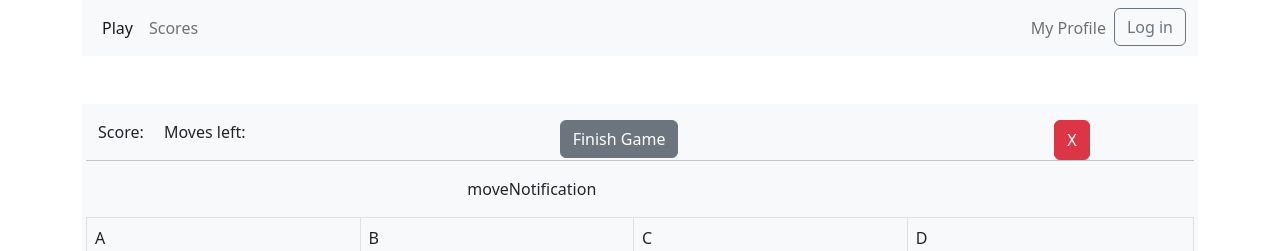
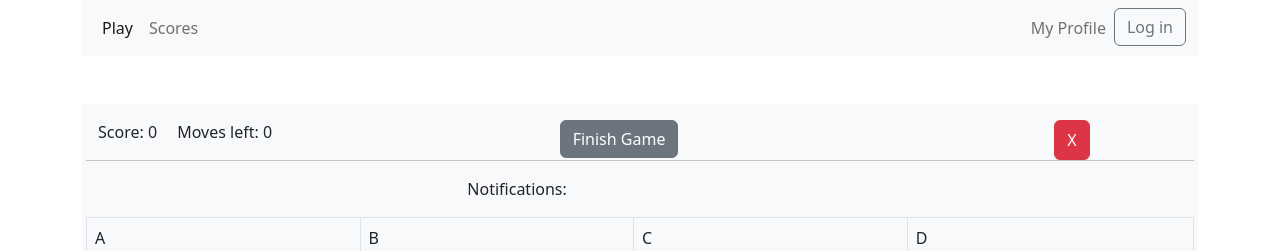
Before and after one commit to wizzandrew/match3-vue, a Vue app: page / in a window 1280 px wide. Shown: the top 251 px of the page. Built offline with nearby package versions, Linux system fonts and the light colour scheme.

Commit message:
sey up game base functionality

```diff
--- a/src/components/Board.vue
+++ b/src/components/Board.vue
@@ -2,8 +2,8 @@
   <div class="p-3 mt-5 bg-light bg-gradien">
     <div class="row">
       <div class="col-5 d-flex">
-        <p>Score: &emsp;</p>
-        <p>Moves left: &emsp;</p>
+        <p>Score: {{ boardStore.score }} &emsp;</p>
+        <p>Moves left: {{ boardStore.moveCountdown }} &emsp;</p>
       </div>
       <div class="col-3">
         <button class="btn btn-secondary">Finish Game</button>
@@ -16,7 +16,7 @@
 
     <div class="row">
       <div className="col-4 offset-4 text-align-center">
-        <p>moveNotification</p>
+        <p>Notifications: {{ moveNotifications }}</p>
       </div>
     </div>
 
@@ -75,7 +75,7 @@
 </template>
 
 <script lang="ts">
-import { defineComponent, ref } from "vue";
+import { defineComponent, ref, computed } from "vue";
 import { useBoardStore } from "@/stores/boardSlice";
 import * as Board from "@/models/board";
 
@@ -89,6 +89,26 @@ export default defineComponent({
 
     //local state
     const newGame = ref(false);
+
+    //computed
+    const matchEffects = computed(() => {
+      return boardStore.events?.length > 0
+        ? boardStore.events.filter((e) => e.getKind() === "Match")
+        : new Array<Board.BoardEvent<string>>();
+    });
+
+    const moveNotifications = computed(() => {
+      const events = matchEffects.value;
+
+      let notifications = "";
+      if (events != null) {
+        events.map((event) => {
+          notifications += `Match: ${event.getMatch()?.getMatched()}  `;
+        });
+      }
+
+      return notifications;
+    });
 
     //-------methods
     const setNewGame = () => {
@@ -108,6 +128,9 @@ export default defineComponent({
       if (boardStore.currentMove.equals(new Board.Position(-1, -1))) {
         boardStore.setCurrentMove(move);
       } else {
+        //update move countdown
+        boardStore.updateMoveCountdown();
+
         //find out if legal move
         const currentMove = new Board.Position(
           boardStore.currentMove?.getRow(),
@@ -117,17 +140,34 @@ export default defineComponent({
 
         //manage legal move
         if (canMove) {
+          //copy board to construct an instance
           const board = boardStore.board?.copy();
+
+          //clear move notifications
+          boardStore.setEventsToDefault();
+
+          //perform move
           if (board != undefined) board.move(currentMove, move);
-          boardStore.updateBoard(board!);
+          boardStore.updateBoard(board!, matchEffects.value.length);
         }
 
         //set current move to default
         boardStore.setCurrentMove(new Board.Position(-1, -1));
       }
+
+      //check moveCountdown
+      if (boardStore.moveCountdown - 1 === -1) {
+        alert("game over");
+      }
     };
 
-    return { boardStore, newGame, setNewGame, handleCurrentMove };
+    return {
+      boardStore,
+      newGame,
+      moveNotifications,
+      setNewGame,
+      handleCurrentMove,
+    };
   },
 });
 </script>
--- a/src/models/board.ts
+++ b/src/models/board.ts
@@ -131,6 +131,7 @@ export class Board<String> {
   private matchAfterMove: Match<string>[];
   private matchAfterRefill: Match<string>[];
 
+  constructor(generator?: Generator<string>, width?: number, height?: number);
   constructor(
     generator: Generator<string>,
     width: number = 3,
@@ -146,6 +147,8 @@ export class Board<String> {
     // create empty array of length "height"
     this.tiles = new Array(this.height);
 
+    //build tiles
+    if (generator != undefined) {
       // insert into each index new array of length "width"
       for (let i: number = 0; i < this.tiles.length; i++)
         this.tiles[i] = new Array(this.width);
@@ -156,18 +159,51 @@ export class Board<String> {
         }
       }
     }
+  }
 
   //getTiles():
   getTiles(): Array<Array<string | undefined>> {
     return this.tiles;
   }
 
+  setTiles(tiles: Array<Array<string | undefined>>) {
+    this.tiles = tiles;
+  }
+
   getWidth(): number {
     return this.width;
   }
 
+  setWidth(width: number) {
+    this.width = width;
+  }
+
   getHeight(): number {
     return this.height;
+  }
+
+  setHeight(height: number) {
+    this.height = height;
+  }
+
+  getListeners(): Array<any> {
+    return this.listeners;
+  }
+
+  setListeners(listeners: Array<any>) {
+    this.listeners = listeners;
+  }
+
+  getMatchAfterMove(): Match<string>[] {
+    return this.matchAfterMove;
+  }
+
+  getMatchAfterRefill(): Match<string>[] {
+    return this.matchAfterRefill;
+  }
+
+  setGenerator(generator: Generator<string>) {
+    this.generator = generator;
   }
 
   addListener(listener: any) {
@@ -539,7 +575,14 @@ export class Board<String> {
   }
 
   copy(): Board<String> {
-    return new Board(this.generator, this.width, this.height);
+    const copy = new Board();
+    copy.setWidth(this.width);
+    copy.setHeight(this.height);
+    copy.setGenerator(this.generator);
+    copy.setTiles(this.tiles);
+    copy.setListeners(this.listeners);
+
+    return copy;
   }
 
   toString(): string {
--- a/src/stores/boardSlice.ts
+++ b/src/stores/boardSlice.ts
@@ -6,18 +6,47 @@ export const useBoardStore = defineStore("board", () => {
   const generator = ref(new Board.CyclicGenerator("ABCD"));
   const board = ref<Board.Board<String>>();
   const currentMove = ref<Board.Position>(new Board.Position(-1, -1));
+  const score = ref(0);
+  const events = ref<Board.BoardEvent<string>[]>(
+    new Array<Board.BoardEvent<string>>()
+  );
+  const moveCountdown = ref(0);
 
   function createBoard() {
     board.value = new Board.Board(generator.value, 4, 4);
+    board.value.addListener((e: Board.BoardEvent<string>) => {
+      events.value.push(e);
+    });
+    moveCountdown.value = 10;
   }
 
-  function updateBoard(_board: Board.Board<String>) {
+  function updateBoard(_board: Board.Board<String>, _score: number) {
     board.value = _board;
+    score.value += _score;
   }
 
   function setCurrentMove(move: Board.Position) {
     currentMove.value = move;
   }
 
-  return { board, currentMove, createBoard, updateBoard, setCurrentMove };
+  function setEventsToDefault() {
+    events.value = [];
+  }
+
+  function updateMoveCountdown() {
+    moveCountdown.value -= 1;
+  }
+
+  return {
+    board,
+    currentMove,
+    score,
+    events,
+    moveCountdown,
+    createBoard,
+    updateBoard,
+    setCurrentMove,
+    setEventsToDefault,
+    updateMoveCountdown,
+  };
 });
```
Lines whose indentation alone changed are shown as unchanged.
